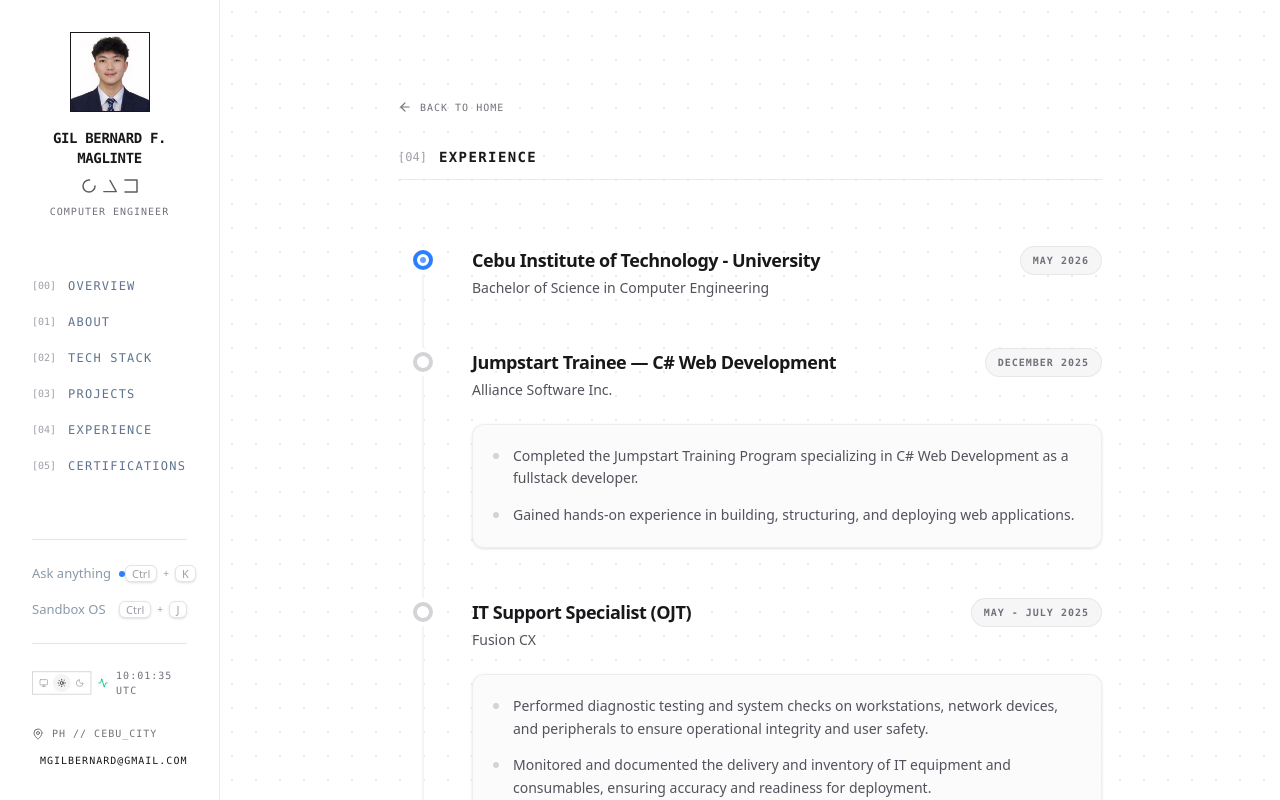
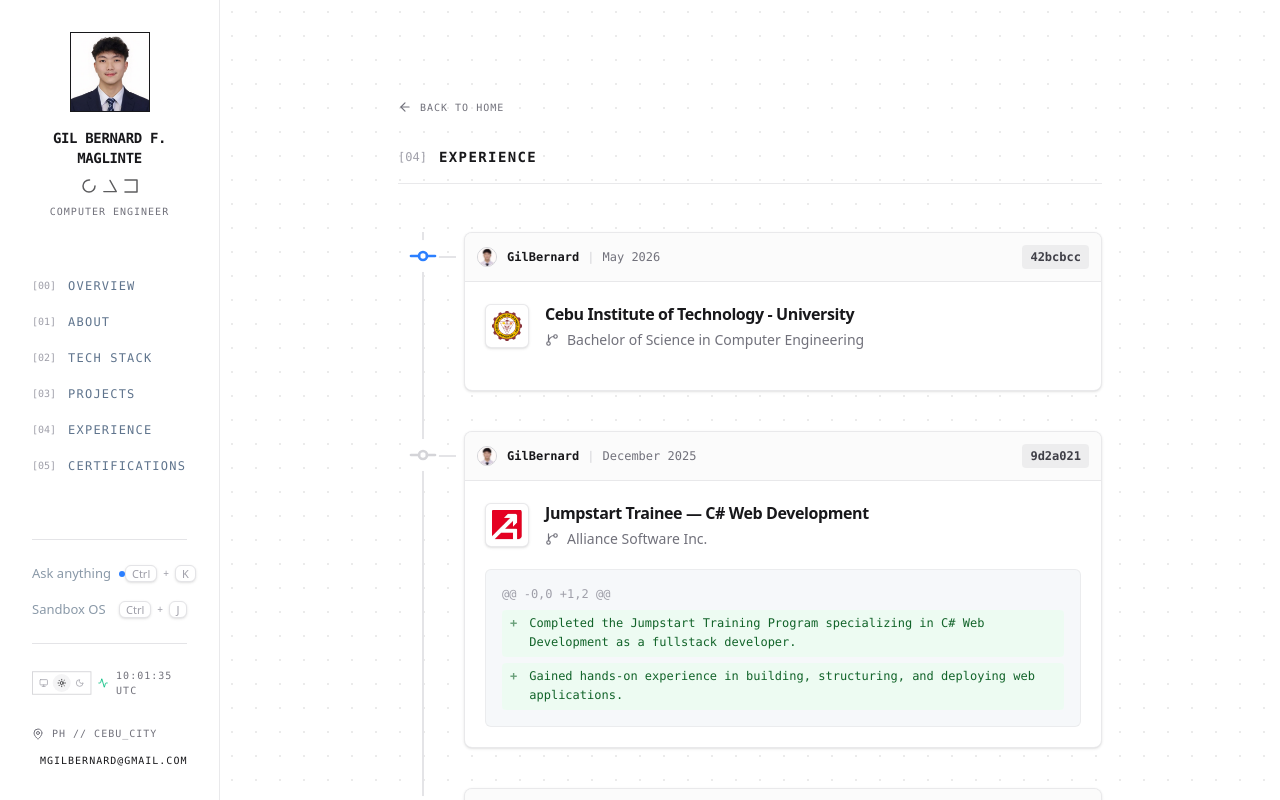
Before and after one commit to Berot1/Portfolio_v2, a Next.js app: page /experience in a window 1280 px wide. Built offline with nearby package versions, Linux system fonts and the light colour scheme.

Commit message:
Experience timeline

```diff
--- a/src/app/experience/page.tsx
+++ b/src/app/experience/page.tsx
@@ -1,15 +1,29 @@
-// app/experience/page.tsx
+// src/app/experience/page.tsx
 import React from 'react';
-import { experience } from '@/data/portfolio';
+import { experience, personalInfo } from '@/data/portfolio';
 import Link from 'next/link';
-import { ArrowLeft } from 'lucide-react';
+import Image from 'next/image';
+import { ArrowLeft, GitCommit, GitBranch, Building2 } from 'lucide-react';
+
+// Generates a consistent fake Git hash based on the role and company
+const generateHash = (str: string) => {
+  let hash = 0;
+  for (let i = 0; i < str.length; i++) {
+    hash = (hash << 5) - hash + str.charCodeAt(i);
+    hash |= 0;
+  }
+  return Math.abs(hash).toString(16).substring(0, 7).padStart(7, '0');
+};
 
 export default function ExperiencePage() {
+  // Format the name for the GitHub username aesthetic (e.g., "Gil Bernard" -> "GilBernard")
+  const gitUsername = personalInfo.name.split(' ').slice(0, 2).join('');
+
   return (
     <main className="max-w-[850px] mx-auto flex flex-col gap-10">
 
       {/* Header Section */}
-      <div className="mb-6">
+      <div className="mb-2">
         <Link
           href="/"
           className="inline-flex items-center gap-2 font-mono text-[10px] tracking-widest text-zinc-500 hover:text-zinc-900 dark:text-zinc-400 dark:hover:text-zinc-100 transition-colors uppercase mb-8"
@@ -17,7 +31,9 @@ export default function ExperiencePage() {
           <ArrowLeft className="w-3.5 h-3.5" />
           Back to Home
         </Link>
-        <div className="flex items-center gap-3 font-mono border-b border-zinc-200/80 dark:border-zinc-800/80 pb-3">
+
+        {/* Terminal Command Header */}
+        <div className="flex items-center gap-3 font-mono border-b border-zinc-200/80 dark:border-zinc-800/80 pb-4">
           <span className="text-xs text-zinc-400 dark:text-zinc-500">[04]</span>
           <h1 className="text-sm text-zinc-900 dark:text-zinc-100 font-semibold tracking-widest uppercase">
             Experience
@@ -25,66 +41,116 @@ export default function ExperiencePage() {
         </div>
       </div>
 
-      {/* Timeline Section */}
-      <div className="relative border-l-2 border-zinc-100 dark:border-zinc-800/60 ml-4 md:ml-6 space-y-12 pb-12">
+      {/* GitHub-Style Commit Timeline */}
+      <div className="relative border-l-2 border-zinc-200 dark:border-zinc-800/80 ml-4 md:ml-6 space-y-10 pb-12">
         {experience.map((item, index) => {
-          const isHighlighted = 'highlight' in item && item.highlight === true;
+          const hash = generateHash(item.role + item.company);
+          const isHighlighted = (item as { highlight?: boolean }).highlight;
+          const logo = (item as { logo?: string }).logo;
 
           return (
-            <div key={index} className="relative pl-8 md:pl-12 group">
+            <div key={index} className="relative pl-8 md:pl-10 group">
 
-              {/* Premium Timeline Node */}
-              <div
-                className={`absolute -left-[11px] top-1.5 flex items-center justify-center w-5 h-5 rounded-full bg-white dark:bg-[#09090b] border-[4px] ring-4 ring-white dark:ring-black transition-colors duration-300
-                ${isHighlighted
-                  ? 'border-blue-500 bg-blue-50 dark:bg-blue-950/30'
-                  : 'border-zinc-300 dark:border-zinc-700 group-hover:border-blue-500'}`}
-              >
-                {isHighlighted && (
-                  <span className="w-1.5 h-1.5 bg-blue-500 rounded-full animate-pulse" />
-                )}
+              {/* Git Commit Node Icon */}
+              <div className="absolute -left-[17px] top-2 bg-white dark:bg-black rounded-full z-10">
+                <GitCommit
+                  className={`w-8 h-8 transition-colors duration-300 ${
+                    isHighlighted
+                      ? 'text-blue-500'
+                      : 'text-zinc-300 dark:text-zinc-700 group-hover:text-zinc-500 dark:group-hover:text-zinc-500'
+                  }`}
+                />
               </div>
 
-              {/* Content Block */}
-              <div className="flex flex-col gap-4">
+              {/* Horizontal Connecting Line */}
+              <div className="absolute left-0 top-6 w-8 h-[2px] bg-zinc-200 dark:bg-zinc-800/80 -z-10" />
 
-                {/* Header & Meta */}
-                <div className="flex flex-col md:flex-row md:items-start justify-between gap-3 md:gap-4 mt-0.5">
-                  <div>
-                    <h2 className="text-base md:text-lg font-semibold text-zinc-900 dark:text-zinc-100 tracking-tight group-hover:text-blue-500 transition-colors duration-300">
-                      {item.role}
-                    </h2>
-                    <div className="text-sm font-medium text-zinc-600 dark:text-zinc-400 mt-1">
-                      {item.company}
+              {/* Commit Box */}
+              <div className="border border-zinc-200/80 dark:border-zinc-800/80 rounded-lg bg-white dark:bg-[#09090b] overflow-hidden shadow-sm hover:shadow-md transition-shadow">
+
+                {/* Commit Meta Header */}
+                <div className="flex flex-col sm:flex-row sm:items-center justify-between gap-3 p-3 bg-zinc-50/80 dark:bg-zinc-900/50 border-b border-zinc-200/80 dark:border-zinc-800/80 font-mono text-xs">
+                  <div className="flex items-center gap-2.5 text-zinc-600 dark:text-zinc-400">
+                    <div className="w-5 h-5 rounded-full overflow-hidden border border-zinc-300 dark:border-zinc-700 shrink-0">
+                      <Image
+                        src="/image/tabsprofile.jpg"
+                        alt={gitUsername}
+                        width={20}
+                        height={20}
+                        className="object-cover"
+                      />
+                    </div>
+                    <div className="flex flex-wrap items-center gap-2">
+                      <span className="font-semibold text-zinc-900 dark:text-zinc-100">{gitUsername}</span>
+                      <span className="text-zinc-300 dark:text-zinc-700">|</span>
+                      <span className="text-zinc-500 dark:text-zinc-400">{item.year}</span>
                     </div>
                   </div>
 
-                  {/* Pill-shaped Date Badge */}
-                  <div className="inline-flex items-center justify-center px-3 py-1.5 rounded-full bg-zinc-100/80 dark:bg-zinc-900 border border-zinc-200/80 dark:border-zinc-800 text-[10px] font-mono font-bold text-zinc-500 dark:text-zinc-400 tracking-widest uppercase shrink-0">
-                    {item.year}
+                  {/* Fake Commit Hash */}
+                  <div className="flex items-center gap-2 shrink-0">
+                    <span className="px-2 py-1 bg-zinc-200/60 dark:bg-zinc-800 rounded text-zinc-700 dark:text-zinc-300 font-bold hover:text-blue-500 dark:hover:text-blue-400 transition-colors cursor-pointer">
+                      {hash}
+                    </span>
                   </div>
                 </div>
 
-                {/* Achievements Card */}
-                {item.achievements && item.achievements.length > 0 && (
-                  <div className="mt-2 p-5 rounded-xl bg-zinc-50/80 dark:bg-zinc-900/30 border border-zinc-200/60 dark:border-zinc-800/60 hover:border-zinc-300 dark:hover:border-zinc-700 transition-colors duration-300 shadow-sm">
-                    <ul className="space-y-3.5">
-                      {item.achievements.map((achievement, i) => (
-                        <li key={i} className="flex items-start gap-3.5 text-[13px] md:text-sm text-zinc-600 dark:text-zinc-400 leading-relaxed font-light">
-                          {/* Clean circular bullet point */}
-                          <span className="shrink-0 flex items-center justify-center w-1.5 h-1.5 rounded-full bg-zinc-300 dark:bg-zinc-600 mt-2 group-hover:bg-blue-400 dark:group-hover:bg-blue-500 transition-colors duration-300" />
-                          <span>{achievement}</span>
-                        </li>
-                      ))}
-                    </ul>
+                {/* Commit Message & Body */}
+                <div className="p-4 md:p-5">
+                  <div className="flex flex-col sm:flex-row sm:items-center gap-4 mb-5">
+                    {/* Organization Logo or Fallback */}
+                    {logo ? (
+                      <div className="w-11 h-11 rounded-md bg-white dark:bg-zinc-900 border border-zinc-200/80 dark:border-zinc-800 flex items-center justify-center p-1.5 shrink-0 shadow-sm overflow-hidden">
+                        <Image
+                          src={logo}
+                          alt={`${item.company} logo`}
+                          width={36}
+                          height={36}
+                          className="object-contain"
+                        />
+                      </div>
+                    ) : (
+                      <div className="w-11 h-11 rounded-md bg-zinc-100 dark:bg-zinc-800 border border-zinc-200/80 dark:border-zinc-700 flex items-center justify-center shrink-0 shadow-sm">
+                        <Building2 className="w-5 h-5 text-zinc-400 dark:text-zinc-500" />
+                      </div>
+                    )}
+
+                    <div>
+                      <h2 className="text-base font-semibold text-zinc-900 dark:text-zinc-100 tracking-tight mb-1 group-hover:text-blue-500 transition-colors">
+                        {item.role}
+                      </h2>
+                      <div className="text-sm font-medium text-zinc-500 dark:text-zinc-400 flex items-center gap-2">
+                         <GitBranch className="w-3.5 h-3.5" />
+                         {item.company}
+                      </div>
+                    </div>
                   </div>
-                )}
+
+                  {/* Git Diff (Achievements) */}
+                  {item.achievements && item.achievements.length > 0 && (
+                    <div className="bg-[#f6f8fa] dark:bg-[#0c0c0e] border border-zinc-200/60 dark:border-zinc-800/60 rounded-md p-3.5 md:p-4 font-mono text-[11px] sm:text-xs overflow-x-auto">
+                      <div className="text-zinc-400 dark:text-zinc-500 mb-2 select-none">
+                        @@ -0,0 +1,{item.achievements.length} @@
+                      </div>
+                      <div className="space-y-1.5">
+                        {item.achievements.map((achievement, i) => (
+                          <div
+                            key={i}
+                            className="flex items-start gap-3 text-[#116329] dark:text-green-400/90 leading-relaxed bg-[#e6ffec]/50 dark:bg-green-950/20 px-2 py-1 rounded-sm"
+                          >
+                            <span className="select-none opacity-60 shrink-0 font-bold">+</span>
+                            <span className="whitespace-pre-wrap">{achievement}</span>
+                          </div>
+                        ))}
+                      </div>
+                    </div>
+                  )}
+                </div>
               </div>
             </div>
           );
         })}
       </div>
-
     </main>
   );
 }
--- a/src/data/portfolio.ts
+++ b/src/data/portfolio.ts
@@ -100,11 +100,13 @@ export const experience = [
     company: "Bachelor of Science in Computer Engineering",
     year: "May 2026",
     highlight: true,
+    logo: "/icons/citu-logo.png",
   },
   {
     role: "Jumpstart Trainee — C# Web Development",
     company: "Alliance Software Inc.",
     year: "December 2025",
+    logo: "/icons/alliance-soft-inc.webp",
     achievements: [
       "Completed the Jumpstart Training Program specializing in C# Web Development as a fullstack developer.",
       "Gained hands-on experience in building, structuring, and deploying web applications."
@@ -114,6 +116,7 @@ export const experience = [
     role: "IT Support Specialist (OJT)",
     company: "Fusion CX",
     year: "May - July 2025",
+    logo: "/icons/fusion-bpo-cx.webp",
     achievements: [
       "Performed diagnostic testing and system checks on workstations, network devices, and peripherals to ensure operational integrity and user safety.",
       "Monitored and documented the delivery and inventory of IT equipment and consumables, ensuring accuracy and readiness for deployment.",
@@ -125,6 +128,7 @@ export const experience = [
     role: "Hello World!",
     company: "Proudly wrote my very first line of code!",
     year: "November 2022",
+    logo: "/icons/citu-logo.png",
   },
 ];
 
```
Also changed, not shown: public/icons/citu-logo.png (added).
